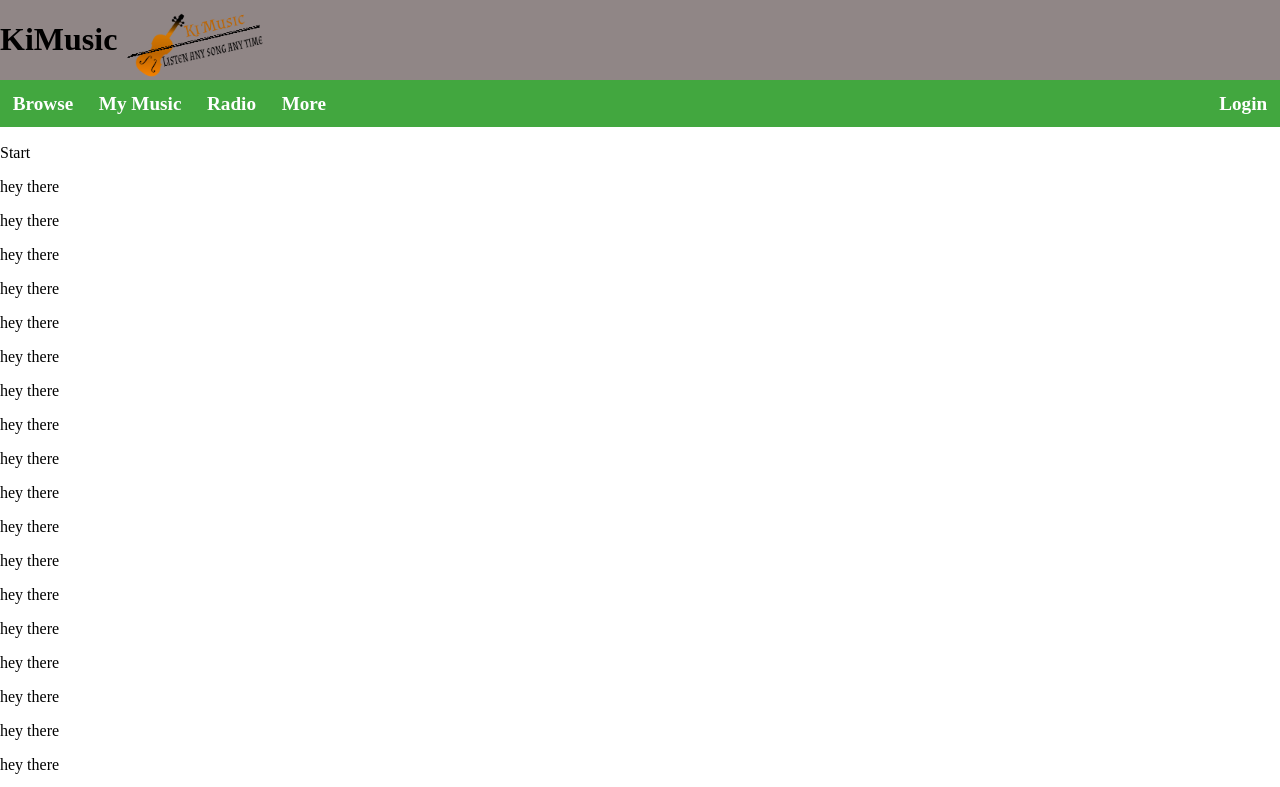
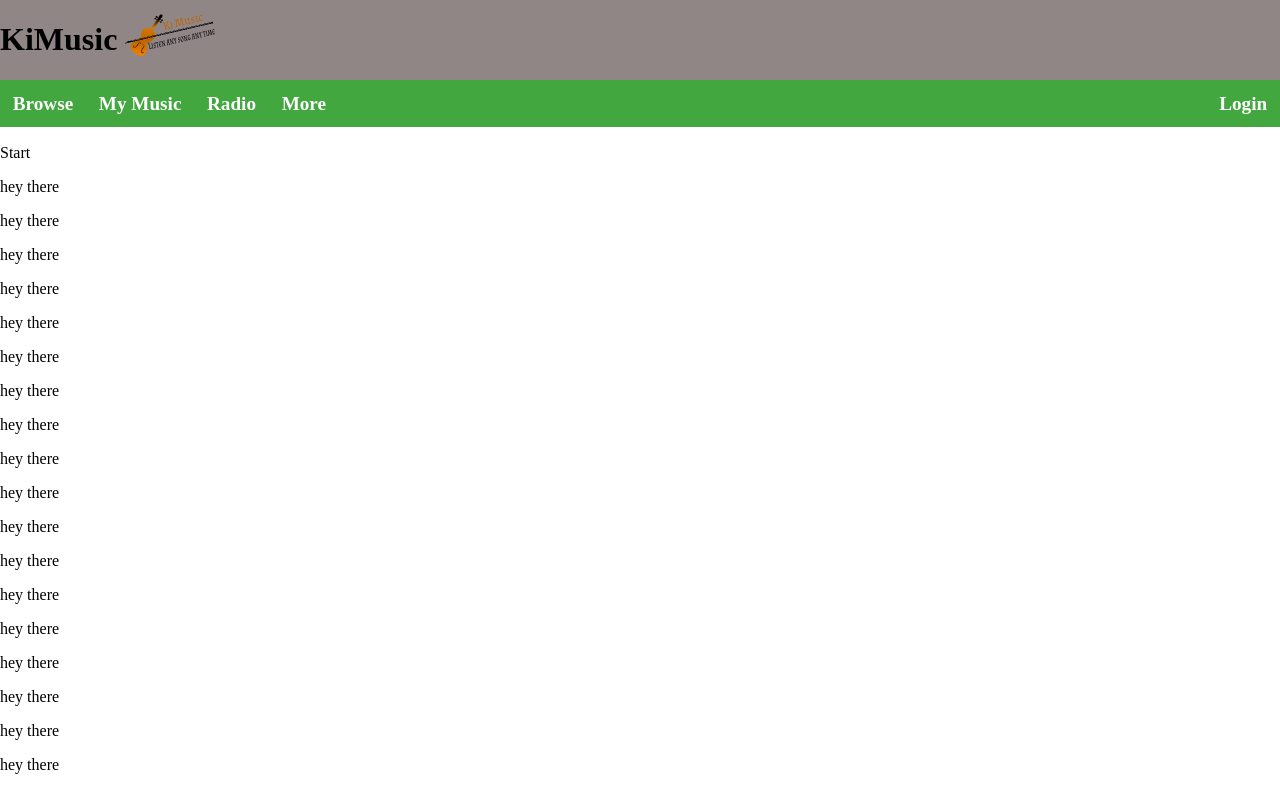
Before and after one commit to Parth19499/WebDesign, a plain HTML site: page index.html in a window 1280 px wide. Shown: the top 787 px of the page. Drawn offline with Linux system fonts and the light colour scheme.

Commit message:
Some minor changes in same file

```diff
--- a/css/main.css
+++ b/css/main.css
@@ -17,9 +17,9 @@ body {
 
 .headimg {
 	position: absolute;
-	top: -30px;
+	top: -15px;
 	left: 120px;
-	height: 150px;
+	height: 100px;
 }
 
 .nav-l {
--- a/index.html
+++ b/index.html
@@ -10,8 +10,8 @@
 <body>
 	<div class="nav">
 		<div id="heading">
-			<h1>KiMusic</h1>
-			<img class="headimg" src="images/logo.png" alt="KiMusic-Listen any song any time">
+			<h1 onclick="goHome()">KiMusic</h1>
+			<img class="headimg" src="images/logo.png" alt="KiMusic-Listen any song any time" onclick="goHome()">
 		</div>
 		<ul class="nav-l">
 			<li class="nav-l-el"><a href="#">Browse</a></li>
--- a/js/main.js
+++ b/js/main.js
@@ -0,0 +1,3 @@
+function goHome(){
+	location.href="index.html"
+}
```
